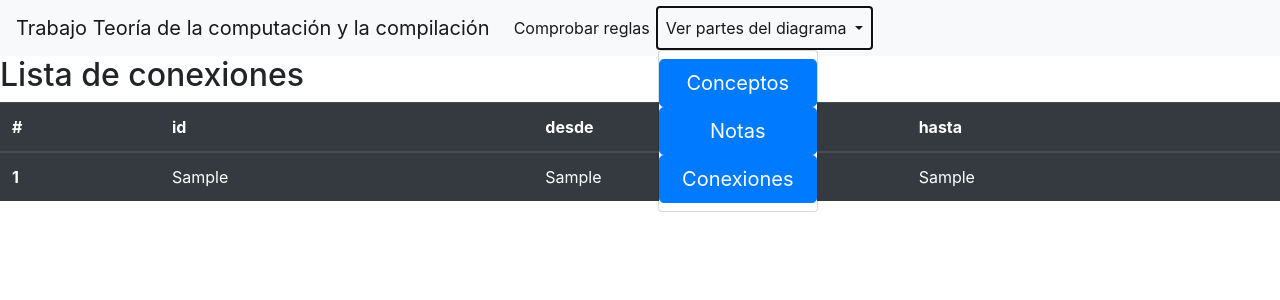
After one commit to Luisfemocha/Tedecoco, a Django app: template proyTeoCoCo/GenCod/templates/listaConexiones.html in a window 1280 px wide, after a click on "Ver partes del diagrama". The commit adds this page. Shown: the top 300 px of the page. Run offline with Django 3.2, Linux system fonts and the light colour scheme; the template is opened without the code that fills it: most values are stand-ins (such as "Sample title", 1, 10 or a date in 2020); some libraries are stand-ins or nearby versions.

Commit message:
de collab a Django

```diff
--- /dev/null
+++ b/proyTeoCoCo/GenCod/templates/base.html
@@ -0,0 +1,70 @@
+<!DOCTYPE html>
+<html lang="en">
+
+<head>
+
+  <meta charset="utf-8">
+  <meta name="viewport" content="width=device-width, initial-scale=1, shrink-to-fit=no">
+  <meta name="description" content="">
+  <meta name="author" content="">
+
+  <title>Teo.Co.Co</title>
+
+  <!-- Bootstrap core CSS -->
+  {% load bootstrap4 %}
+
+   {# CSS Bootstrap #}
+   {% bootstrap_css %}
+
+</head>
+
+<body>
+
+  <!-- Navigation -->
+  <nav class="navbar navbar-expand-lg navbar-light bg-light">
+    <a class="navbar-brand" href="/">Trabajo Teoría de la computación y la compilación</a>
+    <button class="navbar-toggler" type="button" data-toggle="collapse" data-target="#navbarSupportedContent" aria-controls="navbarSupportedContent" aria-expanded="false" aria-label="Toggle navigation">
+      <span class="navbar-toggler-icon"></span>
+    </button>
+
+    <div class="collapse navbar-collapse" id="navbarSupportedContent">
+      <ul class="navbar-nav mr-auto">
+        <li class="nav-item active">
+          <a class="nav-link" href="#">Comprobar reglas <span class="sr-only">(current)</span></a>
+        </li>
+        {% if jsonList %}
+        <li class="nav-item dropdown">
+          <a class="nav-link dropdown-toggle" href="#" id="navbarDropdown" role="button" data-toggle="dropdown" aria-haspopup="true" aria-expanded="false">
+            Ver partes del diagrama
+          </a>
+          <div class="dropdown-menu" aria-labelledby="navbarDropdown">
+            <form method="POST" action="conceptos" enctype="multipart/form-data">
+              {% csrf_token %}
+              <input type="hidden" class="form-control form-control-lg" value="{{jsonList}}" name="contenidoJson">
+              <button type="submit" class="btn btn-block btn-lg btn-primary">Conceptos</button>
+            </form>
+            <form method="POST" action="notas" enctype="multipart/form-data">
+              {% csrf_token %}
+              <input type="hidden" class="form-control form-control-lg" value="{{jsonList}}" name="contenidoJson">
+              <button type="submit" class="btn btn-block btn-lg btn-primary">Notas</button>
+            </form>
+            <form method="POST" action="conexiones" enctype="multipart/form-data">
+              {% csrf_token %}
+              <input type="hidden" class="form-control form-control-lg" value="{{jsonList}}" name="contenidoJson">
+              <button type="submit" class="btn btn-block btn-lg btn-primary">Conexiones</button>
+            </form>
+          </div>
+        </li>
+        {% endif %}
+      </ul>
+    </div>
+  </nav>
+  {% block content %}
+
+  {% endblock %}
+  <!-- Bootstrap core JavaScript -->
+  {% bootstrap_javascript jquery='full' %}
+
+</body>
+
+</html>
--- a/proyTeoCoCo/GenCod/templates/index.html
+++ b/proyTeoCoCo/GenCod/templates/index.html
@@ -23,7 +23,7 @@
   <!-- Navigation -->
   <nav class="navbar navbar-light bg-light static-top">
     <div class="container">
-      <a class="navbar-brand" href="#">Trabajo Teoría de la computación y la compilación</a>
+      <a class="navbar-brand" href="/">Trabajo Teoría de la computación y la compilación</a>
     </div>
   </nav>
 
@@ -33,7 +33,7 @@
     <div class="container">
       <div class="row">
         <div class="col-xl-9 mx-auto">
-          <h1 class="mb-5">Build a landing page for your business or project and generate more leads!</h1>
+          <h1 class="mb-5" style="color:black">Desde Draw.io en XML hasta HTML</h1>
         </div>
         <div class="col-md-10 col-lg-8 col-xl-7 mx-auto">
           <form method="POST" action="inicio" enctype="multipart/form-data">
--- /dev/null
+++ b/proyTeoCoCo/GenCod/templates/listaConexiones.html
@@ -0,0 +1,24 @@
+{% extends 'base.html' %}
+{% block content %}
+<h2>Lista de conexiones</h2>
+<table class="table table-dark">
+    <thead>
+      <tr>
+        <th scope="col">#</th>
+        <th scope="col">id</th>
+        <th scope="col">desde</th>
+        <th scope="col">hasta</th>
+      </tr>
+    </thead>
+    {% for objeto in listaConceptos %}
+    <tbody>
+      <tr>
+        <th scope="row">{{ forloop.counter }}</th>
+        <td>{{objeto.0}}</td>
+        <td>{{objeto.1}}</td>
+        <td>{{objeto.2}}</td>
+      </tr>
+    </tbody>
+    {% endfor %}
+  </table>
+  {% endblock %}
--- a/proyTeoCoCo/GenCod/urls.py
+++ b/proyTeoCoCo/GenCod/urls.py
@@ -5,4 +5,8 @@ from . import views
 urlpatterns = [
     path('', views.index, name='index'),
     path('inicio',views.inicio,name='inicio'),
+    path('conceptos',views.conceptos,name='conceptos'),
+    path('notas',views.notas,name='notas'),
+    path('conexiones',views.conexiones,name='conexiones'),
+    #path('comprobar',views.comprobar,name='comprobar'),
 ]
```
Also changed, not shown: proyTeoCoCo/GenCod/templates/listaConceptos.html (added, +20 -0 lines), proyTeoCoCo/GenCod/templates/listaNotas.html (added, +20 -0 lines), proyTeoCoCo/GenCod/templates/listaObjetos.html (+4 -5 lines), proyTeoCoCo/GenCod/views.py (+37 -0 lines).
